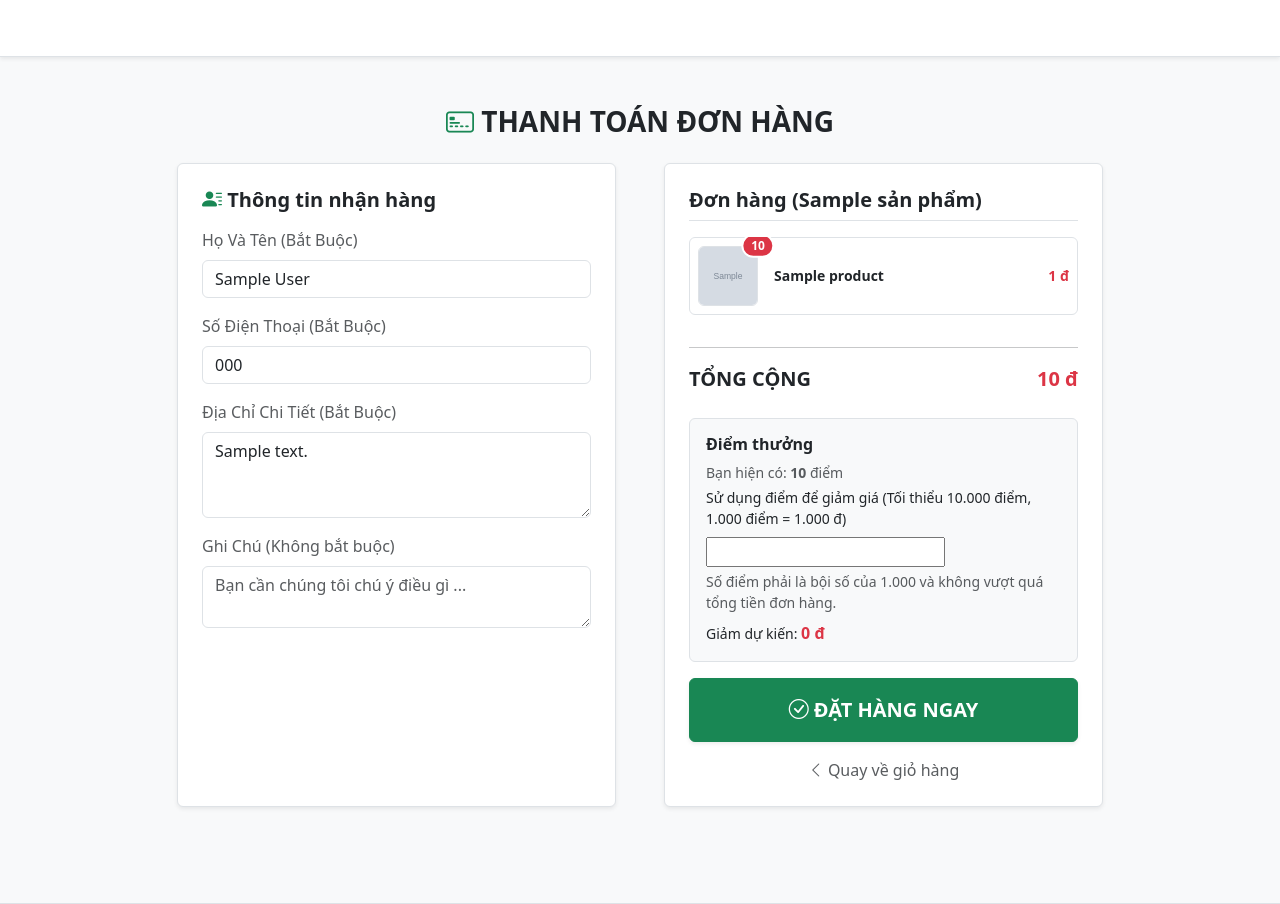
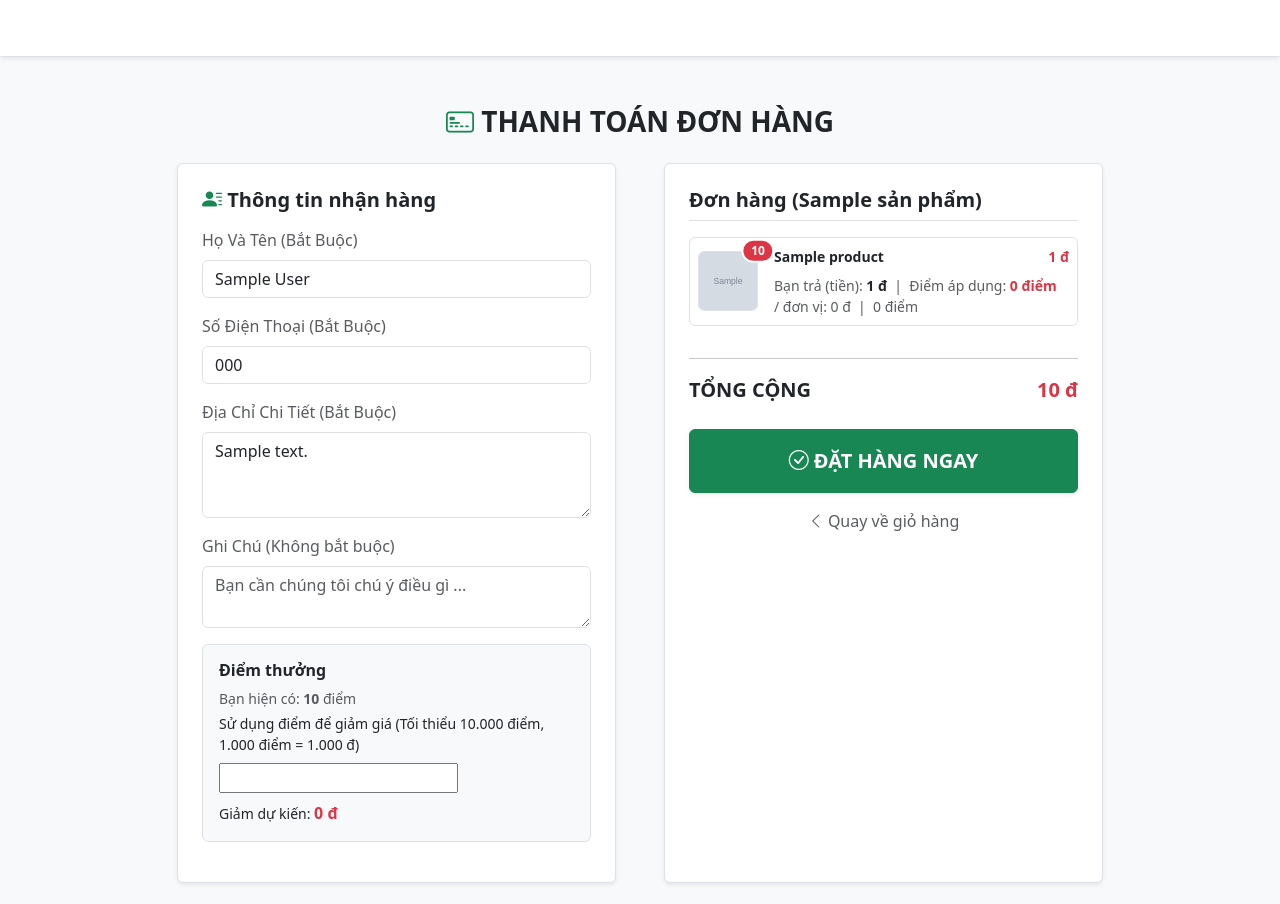
Before and after one commit to tranri/web-ban-hang-TVR, a Django app: template shop/templates/shop/thanh_toan.html in a window 1280 px wide. Shown: the top 904 px of the page. Run offline with Django 3.2, Linux system fonts and the light colour scheme; the template is opened without the code that fills it: most values are stand-ins (such as "Sample title", 1, 10 or a date in 2020); grey boxes marked "Sample" are stand-in pictures; form fields are guessed from the names that the template uses.

Commit message:
Mô tả của anh

```diff
--- a/shop/templates/shop/thanh_toan.html
+++ b/shop/templates/shop/thanh_toan.html
@@ -77,6 +77,24 @@
                             <textarea name="note" class="form-control" rows="2"
                                       placeholder="Bạn cần chúng tôi chú ý điều gì ..."></textarea>
                         </div>
+
+                        {% if current_customer %}
+                        <div class="mb-3 p-3 bg-light rounded border">
+                            <h6 class="fw-bold mb-2">Điểm thưởng</h6>
+                            <p class="small text-muted mb-1">Bạn hiện có: <span id="current-points" class="fw-bold">{{ current_customer.points|default:0 }}</span>
+                                điểm</p>
+                            <label class="form-label small">Sử dụng điểm để
+                                giảm giá (Tối thiểu 10.000 điểm, 1.000 điểm = 1.000 đ)</label>
+                            {{ form.applied_points }}
+                            <div class="form-text small text-muted" id="points-help">Số điểm phải là bội số của 1.000 và
+                                không vượt quá tổng tiền đơn hàng.
+                            </div>
+                            <div class="mt-2">
+                                <span class="small">Giảm dự kiến: </span><span id="points-conversion"
+                                                                               class="fw-bold text-danger">0 đ</span>
+                            </div>
+                        </div>
+                        {% endif %}
                     </div>
                 </div>
 
@@ -87,7 +105,9 @@
                         </h5>
                         <div class="order-summary-list mb-3" style="max-height: 400px; overflow-y: auto;">
                             {% for item in cart_items %}
-                            <div class="d-flex align-items-center mb-3 p-2 border rounded">
+                            <div class="d-flex align-items-center mb-3 p-2 border rounded cart-item"
+                                 data-item-total="{{ item.total_price|floatformat:0 }}"
+                                 data-item-qty="{{ item.quantity }}">
                                 <div class="position-relative me-3" style="width: 60px; height: 60px; flex-shrink: 0;">
                                     {% if item.product.image %}
                                     <img src="{{ item.product.image.url }}" class="w-100 h-100 rounded border"
@@ -99,17 +119,30 @@
                                     {% endif %}
 
                                     <span class="position-absolute top-0 start-100 translate-middle badge rounded-pill bg-danger"
-                                          style="font-size: 0.75rem; border: 2px solid white;">{{item.quantity}}
-                                    </span>
+                                          style="font-size: 0.75rem; border: 2px solid white;">{{ item.quantity }}</span>
                                 </div>
 
-                                <div class="text-dark fw-bold small flex-grow-1">
-                                    {{ item.product.name }}
-                                </div>
+                                <div class="flex-grow-1">
+                                    <div class="d-flex justify-content-between align-items-start">
+                                        <div class="text-dark fw-bold small">{{ item.product.name }}</div>
+                                        <div class="text-danger fw-bold small ms-2"
+                                             style="white-space: nowrap; flex-shrink: 0;">
+                                            {{ item.total_price|intcomma }} đ
+                                        </div>
+                                    </div>
 
-                                <div class="text-danger fw-bold small ms-2"
-                                     style="white-space: nowrap; flex-shrink: 0;">
-                                    {{ item.total_price|intcomma }} đ
+                                    <!-- Per-item payment breakdown (will be updated by JS) -->
+                                    <div class="small text-muted mt-2">
+                                        Bạn trả (tiền): <span class="item-paid-cash fw-bold text-dark">-</span>
+                                        &nbsp;|&nbsp; Điểm áp dụng: <span
+                                            class="item-paid-points fw-bold text-danger">-</span>
+                                    </div>
+
+                                    <!-- Per-unit display -->
+                                    <div class="small text-muted">
+                                        / đơn vị: <span class="item-paid-cash-unit">-</span> đ
+                                        &nbsp;|&nbsp; <span class="item-paid-points-unit">-</span> điểm
+                                    </div>
                                 </div>
                             </div>
                             {% endfor %}
@@ -120,24 +153,6 @@
                             <span>TỔNG CỘNG</span>
                             <span class="text-danger">{{ tong_tien|intcomma }} đ</span>
                         </div>
-
-                        {% if current_customer %}
-                        <div class="mb-3 p-3 bg-light rounded border">
-                            <h6 class="fw-bold mb-2">Điểm thưởng</h6>
-                            <p class="small text-muted mb-1">Bạn hiện có: <span id="current-points" class="fw-bold">{{ current_customer.points|default:0 }}</span>
-                                điểm</p>
-                            <label for="id_applied_points" class="form-label small">Sử dụng điểm để
-                                giảm giá (Tối thiểu 10.000 điểm, 1.000 điểm = 1.000 đ)</label>
-                            {{ form.applied_points }}
-                            <div class="form-text small text-muted" id="points-help">Số điểm phải là bội số của 1.000 và
-                                không vượt quá tổng tiền đơn hàng.
-                            </div>
-                            <div class="mt-2">
-                                <span class="small">Giảm dự kiến: </span><span id="points-conversion"
-                                                                               class="fw-bold text-danger">0 đ</span>
-                            </div>
-                        </div>
-                        {% endif %}
 
                         <button type="submit" class="btn btn-success w-100 py-3 fw-bold fs-5 shadow-sm">
                             <i class="bi bi-check-circle"></i> ĐẶT HÀNG NGAY
@@ -155,53 +170,144 @@
 </div>
 <script>
     (function(){
-        var input = document.querySelector('input[name="applied_points"]');
-        if (!input) return;
+        // helper: format VND with dot-thousands
+        function formatVnd(n){
+            if (n === null || n === undefined) return '0 đ';
+            var s = Math.round(n).toString();
+            return s.replace(/\B(?=(\d{3})+(?!\d))/g, ".") + ' đ';
+        }
+        // helper: format points (integer)
+        function formatPoints(n){
+            if (n === null || n === undefined) return '0';
+            return Math.round(n).toString().replace(/\B(?=(\d{3})+(?!\d))/g, ".");
+        }
 
-        var currentPoints = parseInt("{{ current_customer.points|default:0 }}") || 0;
-        var orderTotal = parseInt("{{ order_total_value|default:0 }}") || 0;
-
+        var appliedInput = document.querySelector('input[name="applied_points"]');
         var conversionEl = document.getElementById('points-conversion');
         var helpEl = document.getElementById('points-help');
 
-        function formatVnd(n){
-            return n.toString().replace(/\B(?=(\d{3})+(?!\d))/g, ".") + ' đ';
+        // collect cart items DOM nodes & base totals
+        var cartItemNodes = Array.from(document.querySelectorAll('.cart-item'));
+
+        function readCartItems() {
+            return cartItemNodes.map(function(node){
+                var total = parseInt(node.getAttribute('data-item-total')) || 0;
+                var qty = parseInt(node.getAttribute('data-item-qty')) || 1;
+                return { node: node, total: total, qty: qty };
+            });
+        }
+
+        function updateAllocations(appliedPointsValue){
+            var items = readCartItems();
+            var orderTotal = items.reduce(function(s, it){ return s + it.total; }, 0);
+            if (orderTotal <= 0) {
+                items.forEach(function(it){
+                    it.node.querySelector('.item-paid-cash').textContent = formatVnd(0);
+                    it.node.querySelector('.item-paid-points').textContent = formatPoints(0) + ' điểm';
+                    it.node.querySelector('.item-paid-cash-unit').textContent = formatVnd(0).replace(' đ','');
+                    it.node.querySelector('.item-paid-points-unit').textContent = formatPoints(0);
+                });
+                return;
+            }
+
+            var discount = Math.max(0, Math.min(appliedPointsValue || 0, orderTotal));
+            var finalCash = orderTotal - discount;
+
+            var cashShares = [];
+            var carry = 0;
+
+            items.forEach(function(it, idx){
+                var exactCash = (it.total / orderTotal) * finalCash;
+
+                if (idx < items.length - 1) {
+                    // Các sản phẩm từ đầu đến gần cuối: cộng carry, làm tròn ĐẾN HÀNG NGÌN, phần dư chuyển xuống tiếp theo
+                    var val = exactCash + carry;
+                    var cash = Math.round(val / 1000) * 1000;
+                    carry = val - cash; // Phần dư (thập phân / lẻ) cộng dồn xuống sản phẩm tiếp theo
+
+                    // Giới hạn tiền trả không được vượt quá giá trị của sản phẩm hoặc âm
+                    cash = Math.max(0, Math.min(cash, it.total));
+                    cashShares.push(cash);
+                } else {
+                    // Sản phẩm cuối cùng: nhận toàn bộ phần tiền còn lại để khớp chính xác 100% với finalCash của đơn hàng
+                    var sumPrev = 0;
+                    for (var k = 0; k < idx; k++) {
+                        sumPrev += cashShares[k];
+                    }
+                    var cash = finalCash - sumPrev;
+                    cash = Math.max(0, Math.min(cash, it.total));
+                    cashShares.push(cash);
+                }
+            });
+
+            // Quy đổi điểm tương ứng cho từng sản phẩm: pointsShare = item.total - cashShare
+            var roundedPoints = items.map(function(it, idx){
+                return it.total - cashShares[idx];
+            });
+
+            // Cập nhật giao diện DOM
+            items.forEach(function(it, idx){
+                var cashShare = cashShares[idx] || 0;
+                var pointsShare = roundedPoints[idx] || 0;
+
+                var paidCashEl = it.node.querySelector('.item-paid-cash');
+                var paidPointsEl = it.node.querySelector('.item-paid-points');
+                var unitCashEl = it.node.querySelector('.item-paid-cash-unit');
+                var unitPointsEl = it.node.querySelector('.item-paid-points-unit');
+
+                if (paidCashEl) paidCashEl.textContent = formatVnd(cashShare);
+                if (paidPointsEl) paidPointsEl.textContent = formatPoints(pointsShare) + ' điểm';
+                if (unitCashEl) unitCashEl.textContent = formatVnd(Math.round(cashShare / Math.max(1, it.qty))).replace(' đ','');
+                if (unitPointsEl) unitPointsEl.textContent = formatPoints(Math.round(pointsShare / Math.max(1, it.qty)));
+            });
+
+            if (conversionEl) conversionEl.textContent = formatVnd(discount);
         }
 
         function validateAndDisplay(){
-            var v = parseInt(input.value) || 0;
+            var v = 0;
+            if (appliedInput) {
+                v = parseInt(appliedInput.value) || 0;
+            }
 
             if (v === 0) {
-                conversionEl.textContent = '0 đ';
+                if (helpEl) helpEl.textContent = '';
+                updateAllocations(0);
                 return;
             }
 
+            var items = readCartItems();
+            var orderTotal = items.reduce(function(s, it){ return s + it.total; }, 0);
+
             if (v < 10000) {
-                helpEl.textContent = 'Số điểm tối thiểu phải là 10.000.';
-                conversionEl.textContent = '0 đ';
+                if (helpEl) helpEl.textContent = 'Số điểm tối thiểu phải là 10.000.';
+                updateAllocations(0);
                 return;
             }
             if (v % 1000 !== 0) {
-                helpEl.textContent = 'Số điểm phải là bội của 1.000.';
-                conversionEl.textContent = '0 đ';
+                if (helpEl) helpEl.textContent = 'Số điểm phải là bội của 1.000.';
+                updateAllocations(0);
                 return;
             }
-            if (v > currentPoints) {
-                helpEl.textContent = 'Bạn không có đủ điểm.';
-                conversionEl.textContent = '0 đ';
+            if (v > (parseInt("{{ current_customer.points|default:0 }}") || 0)) {
+                if (helpEl) helpEl.textContent = 'Bạn không có đủ điểm.';
+                updateAllocations(0);
                 return;
             }
             if (v > orderTotal) {
-                helpEl.textContent = 'Số điểm không được lớn hơn tổng tiền đơn hàng.';
-                conversionEl.textContent = '0 đ';
+                if (helpEl) helpEl.textContent = 'Số điểm không được lớn hơn tổng tiền đơn hàng.';
+                updateAllocations(0);
                 return;
             }
-            helpEl.textContent = 'Số điểm hợp lệ.';
-            conversionEl.textContent = formatVnd(v);
+            if (helpEl) helpEl.textContent = 'Số điểm hợp lệ.';
+            updateAllocations(v);
         }
 
-        input.addEventListener('input', function(){ validateAndDisplay(); });
-        // init
+        if (appliedInput) {
+            appliedInput.addEventListener('input', validateAndDisplay);
+        }
+
+        // init on page load
         validateAndDisplay();
     })();
 </script>
```
Also changed, not shown: shop/models.py (+62 -4 lines).
